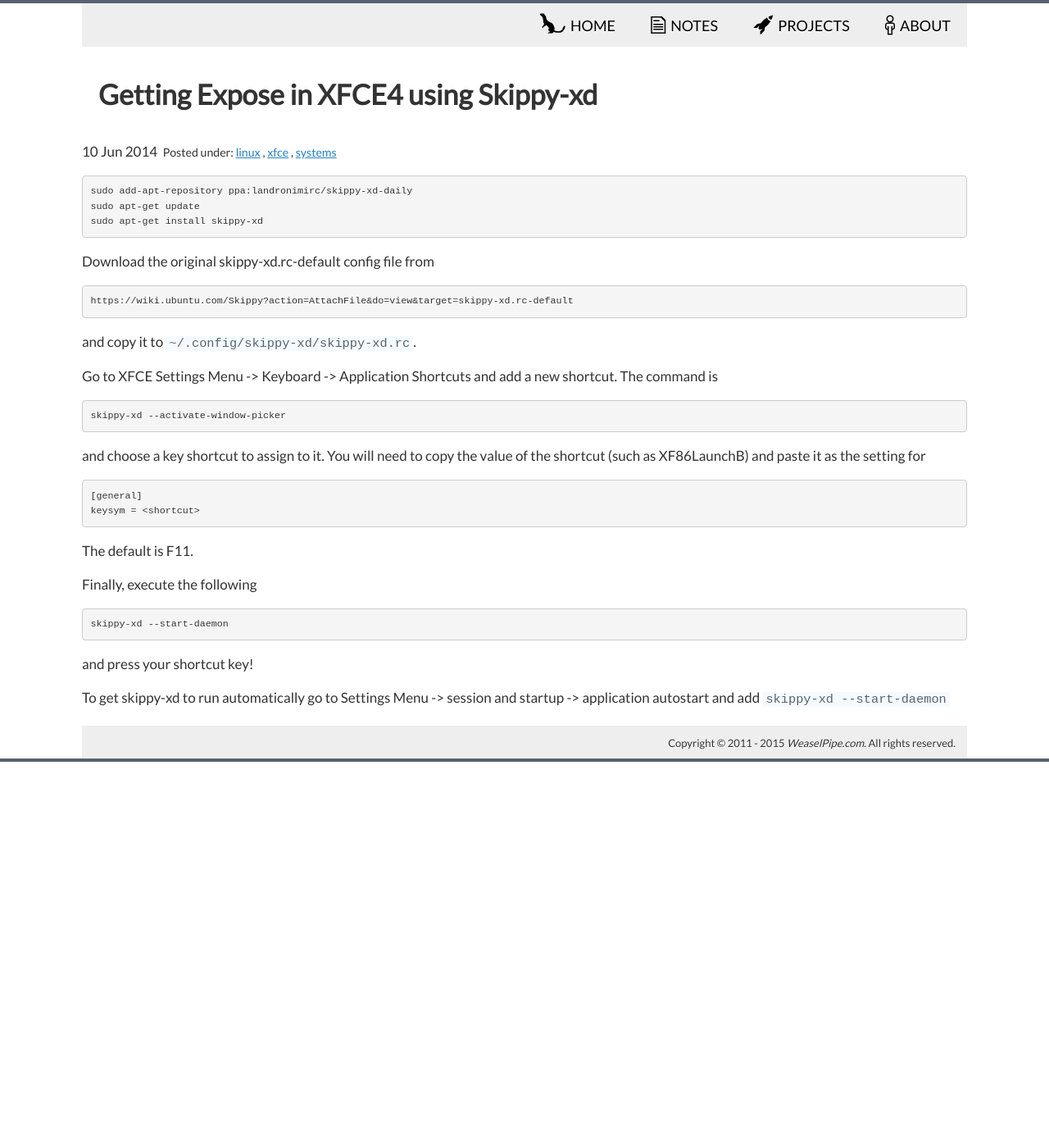
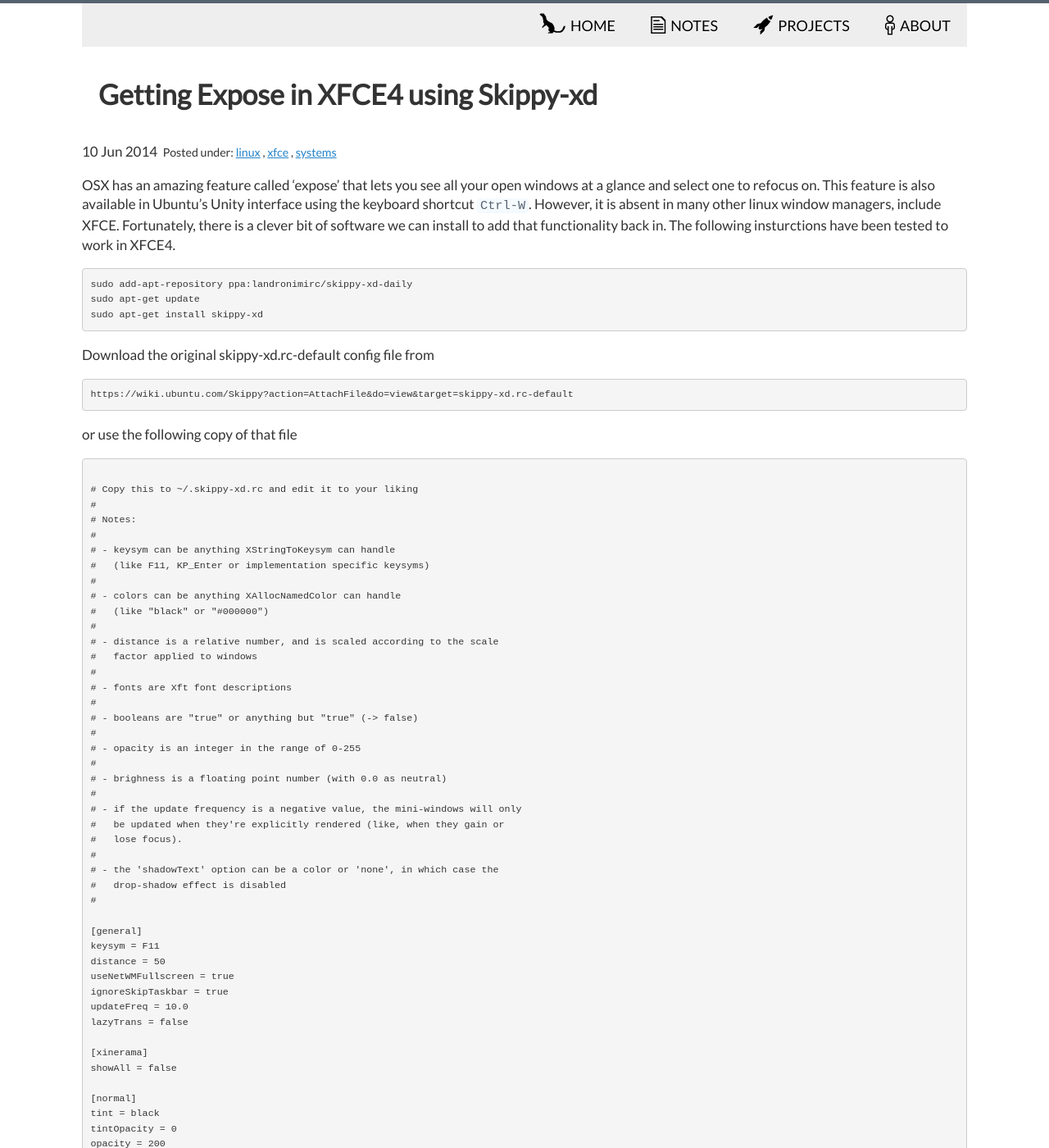
Before and after one commit to mrdanbrooks/mrdanbrooks.github.io, a Jekyll site: the page built from _posts/2014-06-10-xfce-expose.md, in a window 1280 px wide and 1400 px high. Shown: the whole window at 82% size. Built offline with Jekyll 4.4.1, drawn with Linux system fonts in a browser that asks for light colours; some of the changed text lies outside the part shown.

Commit message:
"adds changes"

````diff
--- a/_posts/2014-06-10-xfce-expose.md
+++ b/_posts/2014-06-10-xfce-expose.md
@@ -10,6 +10,11 @@ day: 10
 published: true
 summary: Skippy-xd in xfce4
 ---
+OSX has an amazing feature called 'expose' that lets you see all your open windows at a glance and select one to refocus on.
+This feature is also available in Ubuntu's Unity interface using the keyboard shortcut ``Ctrl-W``.
+However, it is absent in many other linux window managers, include XFCE.
+Fortunately, there is a clever bit of software we can install to add that functionality back in.
+The following insturctions have been tested to work in XFCE4.
 
 ```
 sudo add-apt-repository ppa:landronimirc/skippy-xd-daily
@@ -23,12 +28,76 @@ Download the original skippy-xd.rc-default config file from
 https://wiki.ubuntu.com/Skippy?action=AttachFile&do=view&target=skippy-xd.rc-default
 ```
 
+or use the following copy of that file
+
+```
+
+# Copy this to ~/.skippy-xd.rc and edit it to your liking
+#
+# Notes:
+#
+# - keysym can be anything XStringToKeysym can handle
+#   (like F11, KP_Enter or implementation specific keysyms)
+#
+# - colors can be anything XAllocNamedColor can handle
+#   (like "black" or "#000000")
+#
+# - distance is a relative number, and is scaled according to the scale
+#   factor applied to windows
+#
+# - fonts are Xft font descriptions
+#
+# - booleans are "true" or anything but "true" (-> false)
+#
+# - opacity is an integer in the range of 0-255
+#
+# - brighness is a floating point number (with 0.0 as neutral)
+#
+# - if the update frequency is a negative value, the mini-windows will only
+#   be updated when they're explicitly rendered (like, when they gain or
+#   lose focus).
+#
+# - the 'shadowText' option can be a color or 'none', in which case the
+#   drop-shadow effect is disabled
+#
+
+[general]
+keysym = F11
+distance = 50
+useNetWMFullscreen = true
+ignoreSkipTaskbar = true
+updateFreq = 10.0
+lazyTrans = false
+
+[xinerama]
+showAll = false
+
+[normal]
+tint = black
+tintOpacity = 0
+opacity = 200
+
+[highlight]
+tint = #101020
+tintOpacity = 64
+opacity = 255
+
+[tooltip]
+show = true
+border = #e0e0e0
+background = #404040
+opacity = 128
+text = #e0e0e0
+textShadow = black
+font = fixed-11:weight=bold
+```
+
 and copy it to ``~/.config/skippy-xd/skippy-xd.rc``.
 
 Go to XFCE Settings Menu -> Keyboard -> Application Shortcuts and add a new shortcut. The command is
 
 ```
-skippy-xd --activate-window-picker
+skippy-xd --toggle-window-picker
 ```
 
 and choose a key shortcut to assign to it. You will need to copy the value of the shortcut (such as XF86LaunchB) and paste it as the setting for
````
